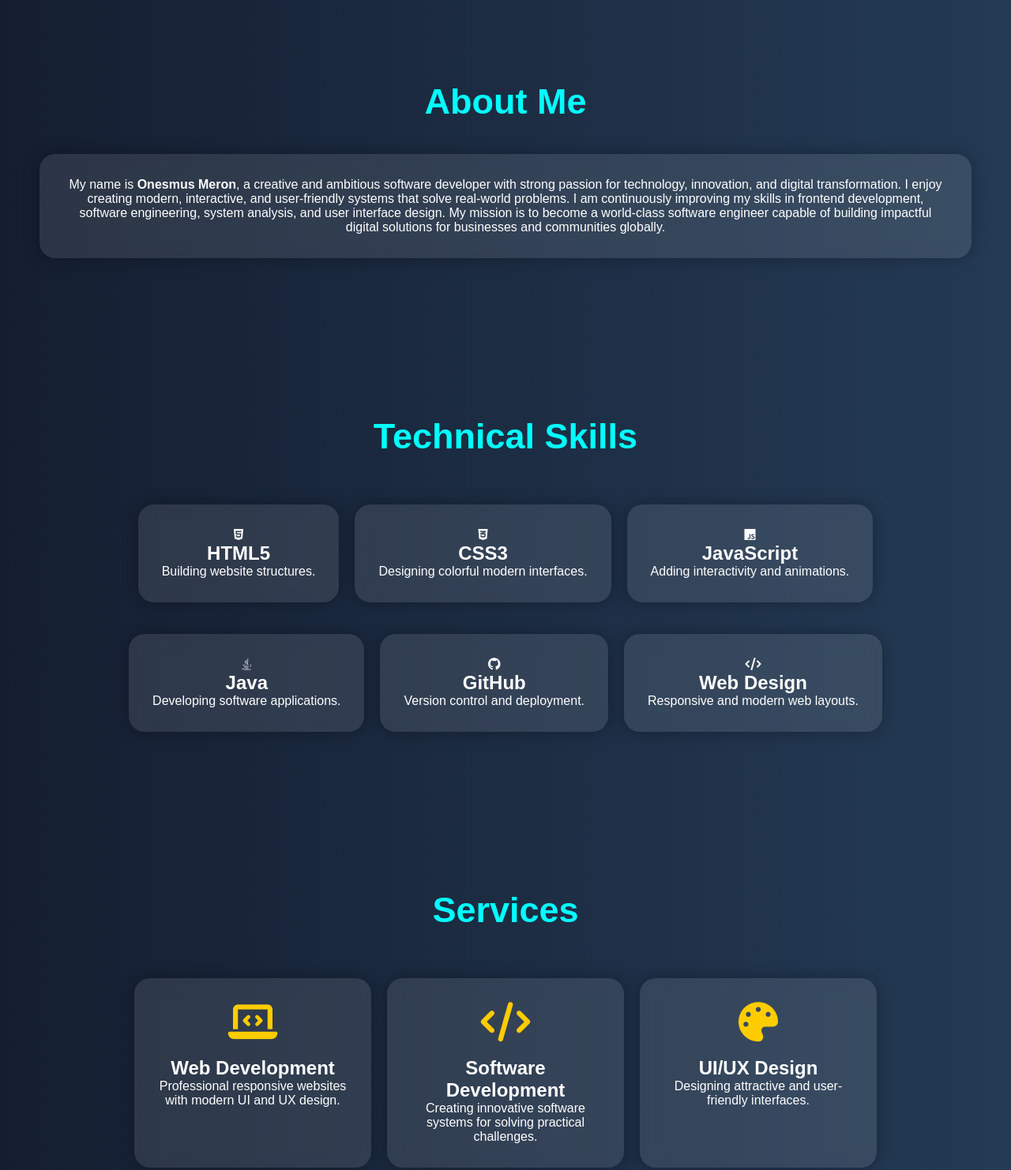
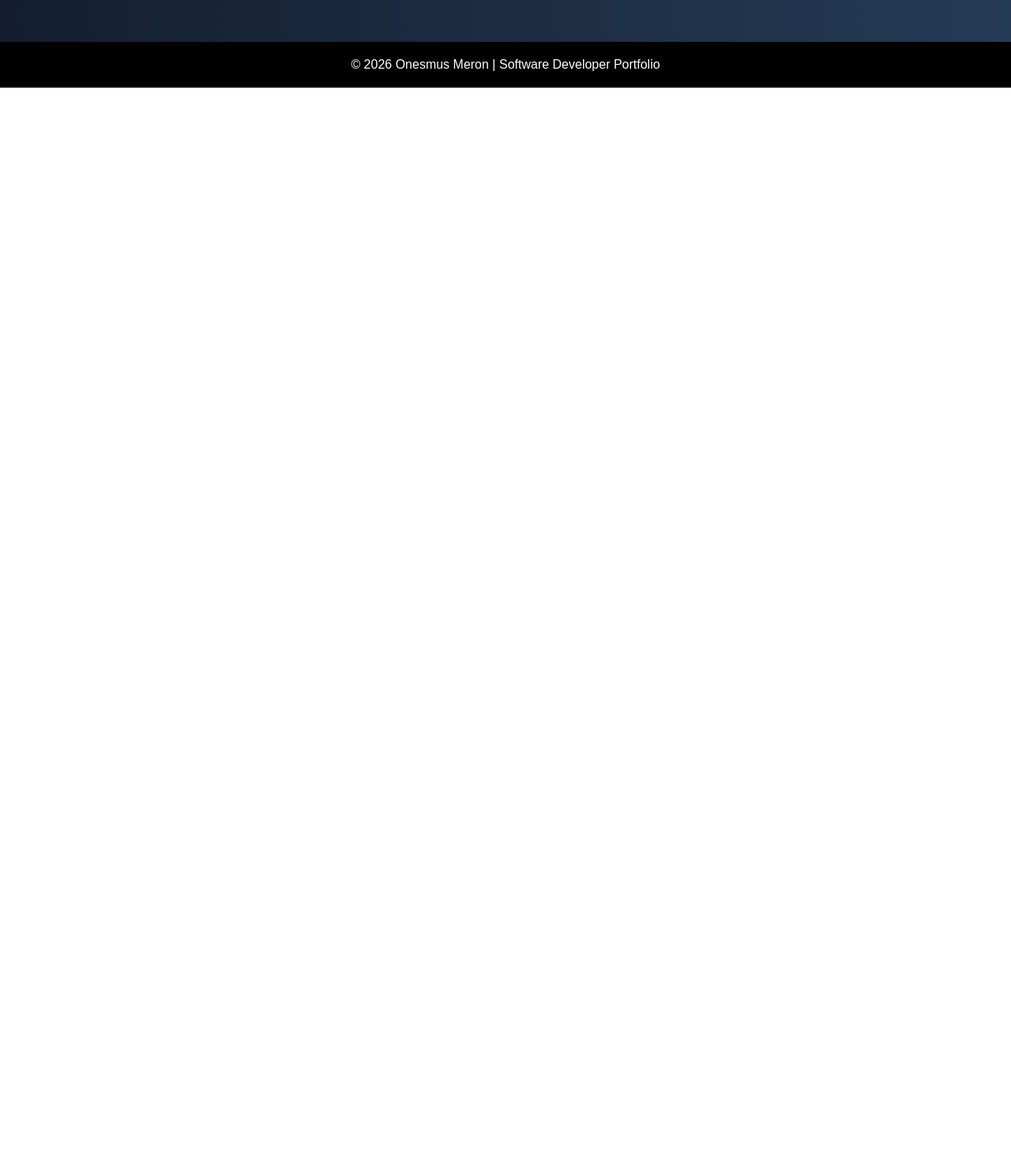
Before and after one commit to onesmuson/personal-portfolio-system, a plain HTML site: page index.html in a window 1280 px wide. Shown: the part 871-2353 px from the top of the page at 79% size. After the commit the page ends 982 px from the top, so only its background shows below. Drawn offline with Linux system fonts and the light colour scheme.

Commit message:
Update index.html

```diff
--- a/index.html
+++ b/index.html
@@ -95,252 +95,11 @@ My Projects
 
 </section>
 
-<!-- ================= ABOUT SECTION ================= -->
 
-<section id="about" class="section">
 
-<h1>About Me</h1>
 
-<div class="card">
 
-<p>
 
-My name is <strong>Onesmus Meron</strong>,
-a creative and ambitious software developer
-with strong passion for technology,
-innovation,
-and digital transformation.
-
-I enjoy creating modern,
-interactive,
-and user-friendly systems
-that solve real-world problems.
-
-I am continuously improving my skills
-in frontend development,
-software engineering,
-system analysis,
-and user interface design.
-
-My mission is to become
-a world-class software engineer
-capable of building impactful digital solutions
-for businesses and communities globally.
-
-</p>
-
-</div>
-
-</section>
-
-<!-- ================= SKILLS SECTION ================= -->
-
-<section id="skills" class="section">
-
-<h1>Technical Skills</h1>
-
-<div class="skills-container">
-
-<div class="skill-card">
-
-<i class="fa-brands fa-html5"></i>
-
-<h2>HTML5</h2>
-
-<p>Building website structures.</p>
-
-</div>
-
-<div class="skill-card">
-
-<i class="fa-brands fa-css3-alt"></i>
-
-<h2>CSS3</h2>
-
-<p>Designing colorful modern interfaces.</p>
-
-</div>
-
-<div class="skill-card">
-
-<i class="fa-brands fa-js"></i>
-
-<h2>JavaScript</h2>
-
-<p>Adding interactivity and animations.</p>
-
-</div>
-
-<div class="skill-card">
-
-<i class="fa-brands fa-java"></i>
-
-<h2>Java</h2>
-
-<p>Developing software applications.</p>
-
-</div>
-
-<div class="skill-card">
-
-<i class="fa-brands fa-github"></i>
-
-<h2>GitHub</h2>
-
-<p>Version control and deployment.</p>
-
-</div>
-
-<div class="skill-card">
-
-<i class="fa-solid fa-code"></i>
-
-<h2>Web Design</h2>
-
-<p>Responsive and modern web layouts.</p>
-
-</div>
-
-</div>
-
-</section>
-
-<!-- ================= SERVICES SECTION ================= -->
-
-<section id="services" class="section">
-
-<h1>Services</h1>
-
-<div class="services-container">
-
-<div class="service-card">
-
-<i class="fa-solid fa-laptop-code"></i>
-
-<h2>Web Development</h2>
-
-<p>
-
-Professional responsive websites
-with modern UI and UX design.
-
-</p>
-
-</div>
-
-<div class="service-card">
-
-<i class="fa-solid fa-code"></i>
-
-<h2>Software Development</h2>
-
-<p>
-
-Creating innovative software systems
-for solving practical challenges.
-
-</p>
-
-</div>
-
-<div class="service-card">
-
-<i class="fa-solid fa-palette"></i>
-
-<h2>UI/UX Design</h2>
-
-<p>
-
-Designing attractive
-and user-friendly interfaces.
-
-</p>
-
-</div>
-
-</div>
-
-</section>
-
-<!-- ================= PROJECTS SECTION ================= -->
-
-<section id="projects" class="section">
-
-<h1>Projects</h1>
-
-<div class="project-card">
-
-<h2>Personal Portfolio Website</h2>
-
-<p>
-
-A colorful responsive website developed using
-HTML,
-CSS,
-and JavaScript
-to showcase professional information,
-projects,
-skills,
-and personal branding.
-
-</p>
-
-</div>
-
-<div class="project-card">
-
-<h2>Future Software Systems</h2>
-
-<p>
-
-Additional innovative systems
-and software projects
-will be added as I continue
-growing my software engineering career.
-
-</p>
-
-</div>
-
-</section>
-
-<!-- ================= GALLERY SECTION ================= -->
-
-<section id="gallery" class="section">
-
-<h1>Gallery</h1>
-
-<div class="gallery-container">
-
-<div class="gallery-card">
-
-<img src="IMG_6071.JPG" alt="Gallery Image">
-
-</div>
-
-<div class="gallery-card">
-
-<img src="IMG_6071.JPG" alt="Gallery Image">
-
-</div>
-
-<div class="gallery-card">
-
-<img src="IMG_6071.JPG" alt="Gallery Image">
-
-</div>
-
-<div class="gallery-card">
-
-<img src="IMG_6071.JPG" alt="Gallery Image">
-
-</div>
-
-</div>
-
-</section>
-
-<!-- ================= CONTACT SECTION ================= --
 
 <!-- ================= FOOTER ================= -->
 
```
